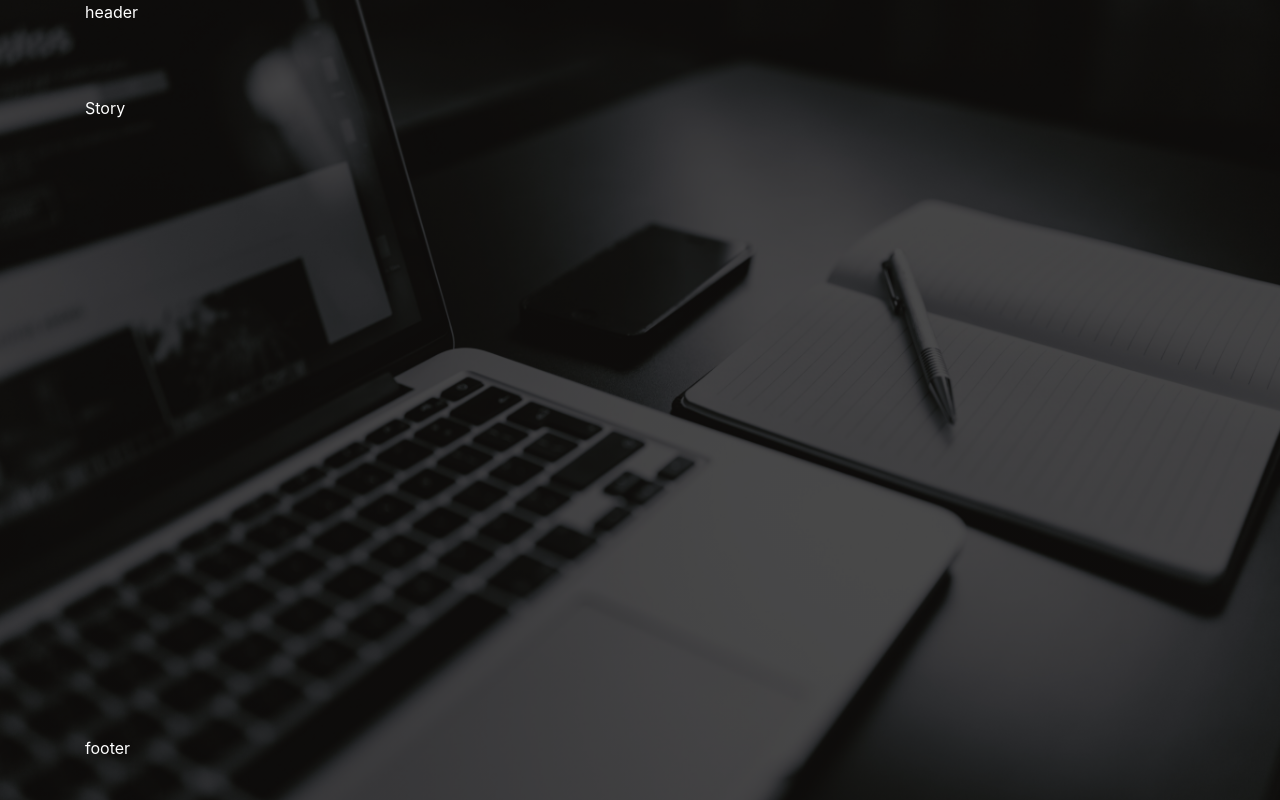
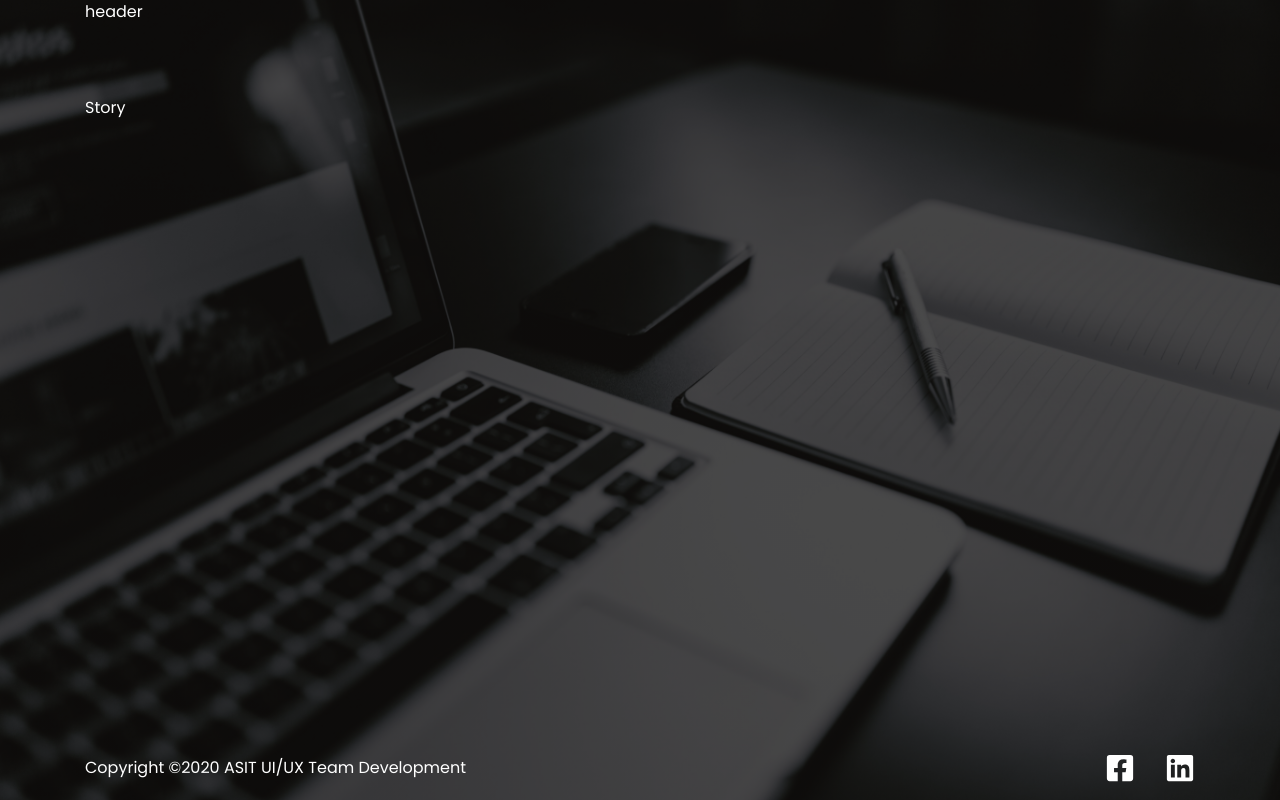
Before and after one commit to rahi-khan/asit-website, a React (Create React App) app: page /story in a window 1280 px wide. Built offline with nearby package versions, Linux system fonts and the light colour scheme.

Commit message:
footer completed 💁🏼‍♂️

```diff
--- a/src/App.jsx
+++ b/src/App.jsx
@@ -1,32 +1,17 @@
-import { Suspense, lazy } from "react";
-import { BrowserRouter as Router, Switch, Route } from "react-router-dom";
-import Layout from "./components/Layout/Layout";
-import BG from "./images/background-image-overlay.jpg";
+import { lazy } from "react";
+import { Route } from "react-router-dom";
+import Wrapper from "./components/Layout/Wrapper";
 
 const Home = lazy(() => import("./pages/Home"));
 const LeadTeam = lazy(() => import("./pages/LeadTeam"));
 const Story = lazy(() => import("./pages/Story"));
 
 const App = () => (
-    <Router>
-        <div className="BG" style={BGstyles}>
-            <Layout>
-                <Suspense fallback={<div>Loading...</div>}>
-                    <Switch>
-                        <Route exact path="/" component={Home} />
-                        <Route exact path="/leadteam" component={LeadTeam} />
-                        <Route exact path="/story" component={Story} />
-                    </Switch>
-                </Suspense>
-            </Layout>
-        </div>
-    </Router>
+    <Wrapper>
+        <Route exact path="/" component={Home} />
+        <Route exact path="/leadteam" component={LeadTeam} />
+        <Route exact path="/story" component={Story} />
+    </Wrapper>
 );
 
-const BGstyles = {
-    background: `linear-gradient(to right, rgba(0, 0, 0, 0.7), rgba(0, 0, 0, 0.7)), url(${BG})`,
-    backgroundPosition: "center",
-    backgroundSize: "cover",
-};
-
 export default App;
--- a/src/components/Layout/Footer.jsx
+++ b/src/components/Layout/Footer.jsx
@@ -1,8 +1,19 @@
 import { Container } from "react-bootstrap";
+import { FaFacebookSquare, FaLinkedin } from "react-icons/fa";
 
 const Footer = () => (
     <Container>
-        <div className="footer">footer</div>
+        <div className="footer d-flex justify-content-between align-items-center">
+            <div className="copyright">
+                Copyright &copy;
+                {new Date().getFullYear()} ASIT UI/UX Team Development
+            </div>
+
+            <div className="social-icons d-flex justify-content-between">
+                <FaFacebookSquare size={30} className="mr-2" />
+                <FaLinkedin size={30} />
+            </div>
+        </div>
     </Container>
 );
 
--- /dev/null
+++ b/src/components/Layout/Wrapper.jsx
@@ -0,0 +1,24 @@
+import { Suspense } from "react";
+import { BrowserRouter as Router, Switch } from "react-router-dom";
+import Layout from "./Layout";
+import BG from "../../images/background-image-overlay.jpg";
+
+const Wrapper = ({ children }) => (
+    <Router>
+        <div className="BG" style={BGstyles}>
+            <Layout>
+                <Suspense fallback={<div>Loading...</div>}>
+                    <Switch>{children}</Switch>
+                </Suspense>
+            </Layout>
+        </div>
+    </Router>
+);
+
+const BGstyles = {
+    background: `linear-gradient(to right, rgba(0, 0, 0, 0.7), rgba(0, 0, 0, 0.7)), url(${BG})`,
+    backgroundPosition: "center",
+    backgroundSize: "cover",
+};
+
+export default Wrapper;
--- a/src/index.scss
+++ b/src/index.scss
@@ -1,7 +1,9 @@
+@import url("https://fonts.googleapis.com/css2?family=Poppins&display=swap");
 @import "~rfs/scss";
 
 * {
     color: #fff;
+    font-family: "Poppins", sans-serif;
 }
 
 .header {
@@ -11,7 +13,14 @@
 
 .footer {
     height: 8vh;
-    // background-color: red;
+
+    .copyright {
+        @include font-size(1rem);
+    }
+
+    .social-icons {
+        width: 7vw;
+    }
 }
 
 .home,
```
Also changed, not shown: 1 other file (tests, documents, lock files or other folders).
